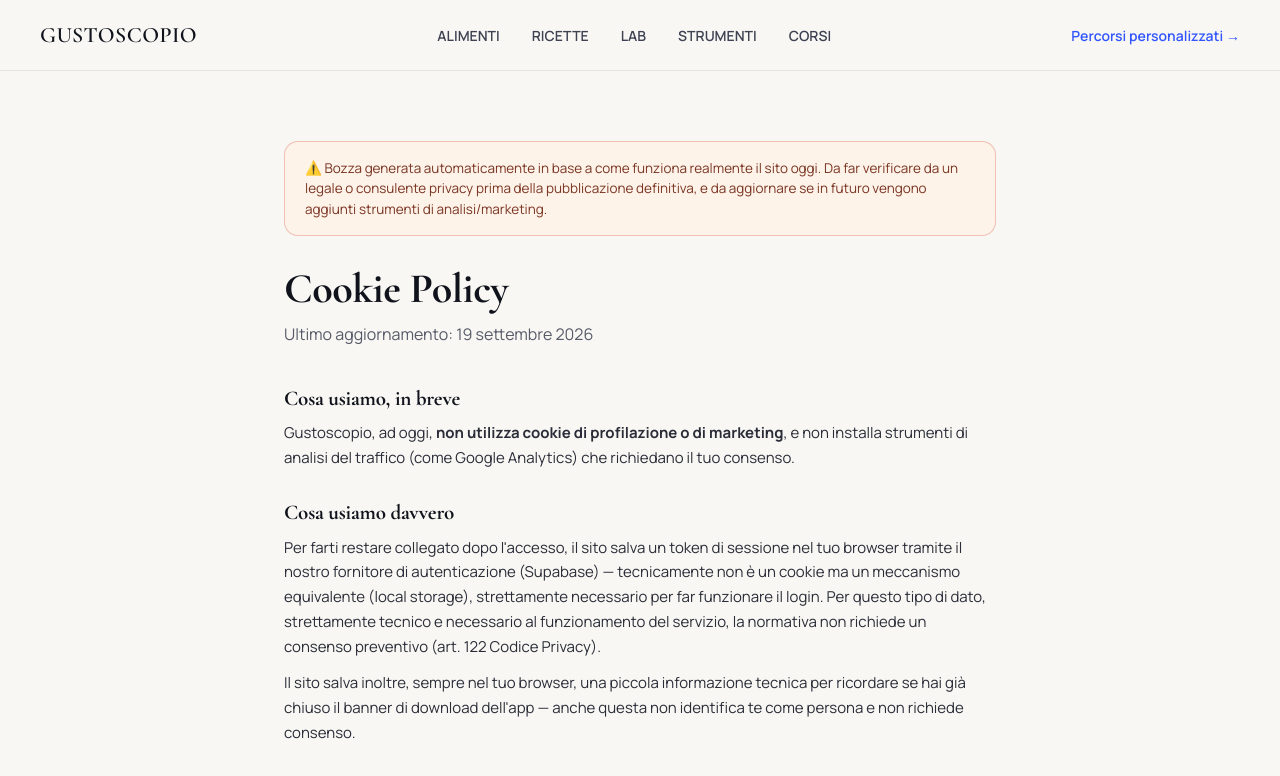
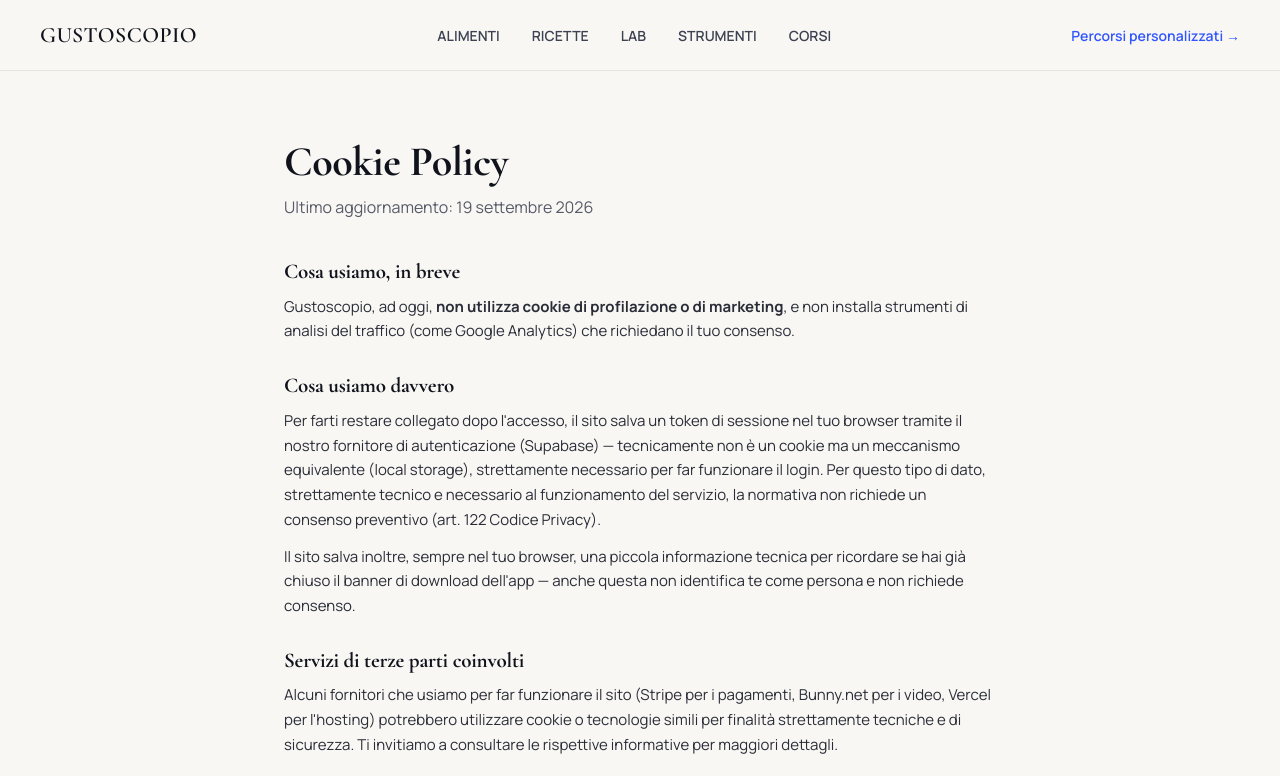
Before and after one commit to davidepalu94/gustoscopio, a React (Vite) app: page /cookie-policy in a window 1280 px wide. Shown: the top 776 px of the page. Built offline with nearby package versions, Linux system fonts and the light colour scheme.

Commit message:
Add files via upload

```diff
--- a/src/pages/CookiePolicyPage.jsx
+++ b/src/pages/CookiePolicyPage.jsx
@@ -6,14 +6,6 @@ export default function CookiePolicyPage() {
     <div>
       <Nav />
       <div className="section" style={{ maxWidth: 760 }}>
-        <div className="legal-draft-banner">
-          ⚠️ Bozza generata automaticamente in base a come funziona
-          realmente il sito oggi. Da far verificare da un legale o
-          consulente privacy prima della pubblicazione definitiva, e da
-          aggiornare se in futuro vengono aggiunti strumenti di
-          analisi/marketing.
-        </div>
-
         <div className="section-head" style={{ textAlign: 'left' }}>
           <h1 style={{ fontSize: 'clamp(30px, 5vw, 42px)' }}>Cookie Policy</h1>
           <p>Ultimo aggiornamento: 19 settembre 2026</p>
--- a/src/pages/PrivacyPage.jsx
+++ b/src/pages/PrivacyPage.jsx
@@ -6,13 +6,6 @@ export default function PrivacyPage() {
     <div>
       <Nav />
       <div className="section" style={{ maxWidth: 760 }}>
-        <div className="legal-draft-banner">
-          ⚠️ Bozza generata automaticamente in base ai dati effettivamente
-          trattati dal sito. Da far verificare e completare (dati del
-          titolare, eventuali obblighi specifici) da un legale o
-          consulente privacy prima della pubblicazione definitiva.
-        </div>
-
         <div className="section-head" style={{ textAlign: 'left' }}>
           <h1 style={{ fontSize: 'clamp(30px, 5vw, 42px)' }}>Informativa sulla Privacy</h1>
           <p>Ultimo aggiornamento: 19 settembre 2026</p>
```
Also changed, not shown: 1 other file (tests, documents, lock files or other folders).
